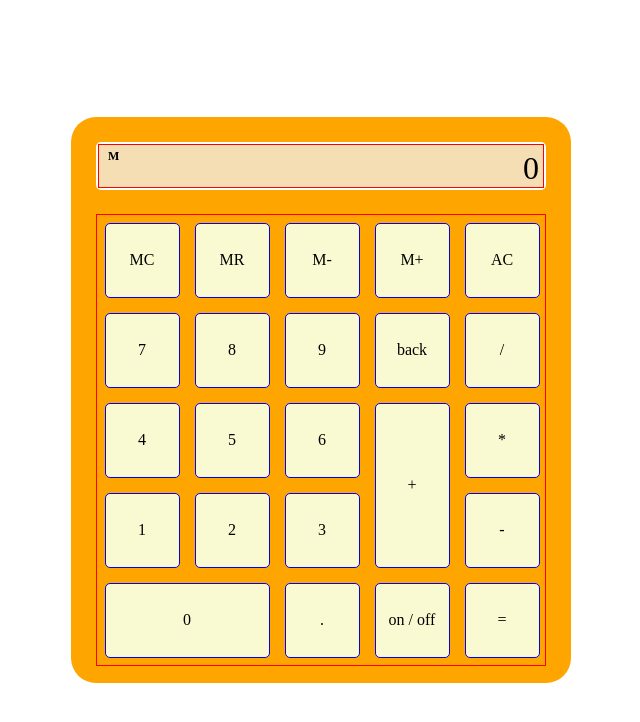
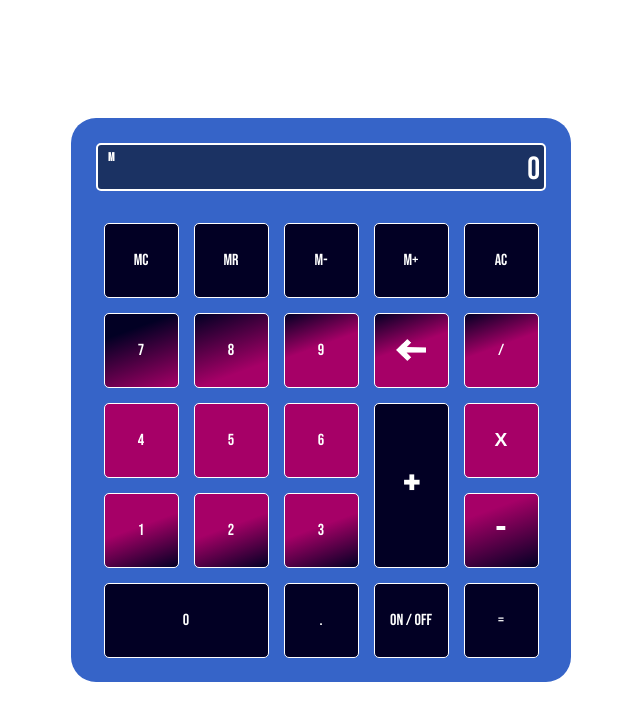
Before and after one commit to JosuerBague/Calculator, a plain HTML site: page frontend/index.html in a window 1280 px wide. Shown: the whole page, without its empty margins (319-959 px from the left). Drawn offline with Linux system fonts and the light colour scheme.

Commit message:
Update css for UI

```diff
--- a/frontend/index.css
+++ b/frontend/index.css
@@ -1,9 +1,12 @@
+@import url('https://fonts.googleapis.com/css2?family=Bebas+Neue&display=swap');
+
 *,
 ::before,
 ::after {
   margin: 0;
   padding: 0;
   box-sizing: border-box;
+  font-family: 'Bebas Neue', cursive;
 }
 
 body {
@@ -22,7 +25,14 @@ body {
   height: min-content;
   padding-bottom: 1rem;
   border-radius: 25px;
-  background-color: orange;
+  /* background-color: rgb(255, 165, 0); */
+  /* background-color: rgb(136, 9, 108); */
+  /* background: rgb(68, 34, 60); */
+  /* background: linear-gradient(90deg, rgba(68, 34, 60, 1) 0%, rgba(136, 9, 108, 1) 35%, rgba(136, 9, 108, 1) 100%); */
+  /* background: rgb(68, 34, 60); */
+  /* background: linear-gradient(90deg, rgba(68, 34, 60, 1) 0%, rgba(136, 9, 108, 1) 35%, rgba(68, 34, 60, 1) 100%); */
+  /* background: rgb(68, 34, 60); */
+  background: #3664c8;
 }
 
 .calculator-display {
@@ -31,13 +41,14 @@ body {
   height: 3rem;
   margin: 1.5rem auto;
   border-radius: 5px;
-  background-color: wheat;
+  /* background-color: wheat; */
+  background-color: rgba(0, 0, 0, 0.5);
+  color: #fff;
   position: relative;
 }
 
 .calculator-buttons {
   width: 90%;
-  border: 1px solid red;
   min-height: 1rem;
   margin: 1px auto;
   grid-template-columns: repeat(5, 90px);
@@ -52,80 +63,110 @@ body {
 .calculator-button {
   width: clamp(75px, 15%, 100px);
   height: clamp(75px, 15%, 100px);
-  border: 1px solid blue;
   display: flex;
   justify-content: center;
   align-items: center;
   border-radius: 5px;
   background-color: lightgoldenrodyellow;
+  border: 1px solid white;
 }
 
 /* First Row */
 .fn-memClear {
   grid-column: 1/2;
   grid-row: 1/2;
+  background-color: #020024;
+  color: #fff;
 }
 
 .fn-memRecall {
   grid-column: 2/3;
   grid-row: 1/2;
+  background-color: #020024;
+  color: #fff;
 }
 
 .fn-memSubtract {
   grid-column: 3/4;
   grid-row: 1/2;
+  background-color: #020024;
+  color: #fff;
 }
 
 .fn-memPlus {
   grid-column: 4/5;
   grid-row: 1/2;
+  background-color: #020024;
+  color: #fff;
 }
 
 .fn-clear {
   grid-column: 5/6;
   grid-row: 1/2;
+  background-color: #020024;
+  color: #fff;
 }
 
 /* Second Row */
 .num-seven {
   grid-column: 1/2;
   grid-row: 2/3;
+  background: linear-gradient(160deg, #020024 25%, #a60067);
+  color: #fff;
 }
 
 .num-eight {
   grid-column: 2/3;
   grid-row: 2/3;
+  background: linear-gradient(160deg, #020024 1%, #a60067 75%);
+  color: #fff;
 }
 
 .num-nine {
   grid-column: 3/4;
   grid-row: 2/3;
+  background: linear-gradient(160deg, #020024, #a60067 45%, #a60067);
+  color: #fff;
 }
 
 .fn-delete {
   grid-column: 4/5;
   grid-row: 2/3;
+  background-color: #a9f0d1;
+  background: linear-gradient(160deg, #020024, #a60067 45%, #a60067);
+}
+
+.fn-delete img {
+  width: 40%;
 }
 
 .op-divide {
   grid-column: 5/6;
   grid-row: 2/3;
+  background: linear-gradient(160deg, #020024, #a60067 45%, #a60067);
+  color: #fff;
 }
 
 /* Third Row */
 .num-four {
   grid-column: 1/2;
   grid-row: 3/4;
+  background: #a60067;
+  color: #fff;
 }
 
 .num-five {
   grid-column: 2/3;
   grid-row: 3/4;
+  background: #a60067;
+  color: #fff;
 }
 
 .num-six {
   grid-column: 3/4;
   grid-row: 3/4;
+  background: #a60067;
+  color: #fff;
 }
 
 .op-plus {
@@ -133,60 +174,88 @@ body {
   grid-row: 3/5;
 
   height: 165px;
+  background-color: #020024;
+  color: #fff;
+  font-size: 2.5rem;
+  font-weight: bold;
 }
 
 .op-multiply {
   grid-column: 5/6;
   grid-row: 3/4;
+  background: #a60067;
+  font-size: 1.2rem;
+  color: #fff;
+  display: flex;
+  justify-content: center;
+  align-items: center;
+  font-family: "Arial";
+  font-weight: bold;
 }
+
 
 /* Fourth Row */
 .num-one {
   grid-column: 1/2;
   grid-row: 4/5;
+  background: linear-gradient(160deg, #a60067 45%, #020024);
+  color: #fff;
 }
 
 .num-two {
   grid-column: 2/3;
   grid-row: 4/5;
+  background: linear-gradient(160deg, #a60067 45%, #020024);
+  color: #fff;
 }
 
 .num-three {
   grid-column: 3/4;
   grid-row: 4/5;
+  background: linear-gradient(160deg, #a60067 45%, #020024);
+  color: #fff;
 }
 
 .op-minus {
   grid-column: 5/6;
   grid-row: 4/5;
+  background: linear-gradient(160deg, #a60067 25%, #020024);
+  color: #fff;
+  font-size: 2.5rem;
 }
 
 /* Fifth Row */
 .zero {
   grid-column: 1/3;
   grid-row: 5/6;
-
+  background-color: #020024;
   width: clamp(165px, 15%, 200px);
+  color: #fff;
 }
 
 .decimal {
   grid-column: 3/4;
   grid-row: 5/6;
+  background-color: #020024;
+  color: #fff;
 }
 
 .equals {
   grid-column: 5/6;
   grid-row: 5/6;
+  background-color: #020024;
+  color: #fff;
 }
 
 .fn-power {
   grid-column: 4/5;
   grid-row: 5/6;
+  background-color: #020024;
+  color: #fff;
 }
 
 .display-main {
   min-width: 75px;
-  border: 1px solid red;
   min-height: 100%;
   display: flex;
   justify-content: flex-end;
--- a/frontend/index.html
+++ b/frontend/index.html
@@ -25,13 +25,13 @@
         <div class="calculator-button num-seven">7</div>
         <div class="calculator-button num-eight">8</div>
         <div class="calculator-button num-nine">9</div>
-        <div class="calculator-button fn-delete">back</div>
+        <div class="calculator-button fn-delete"><img src="./polygon-1.png" alt="delete"></div>
         <div class="calculator-button op-divide">/</div>
         <div class="calculator-button num-four">4</div>
         <div class="calculator-button num-five">5</div>
         <div class="calculator-button num-six">6</div>
         <div class="calculator-button op-plus">+</div>
-        <div class="calculator-button op-multiply">*</div>
+        <div class="calculator-button op-multiply">X</div>
         <div class="calculator-button num-one">1</div>
         <div class="calculator-button num-two">2</div>
         <div class="calculator-button num-three">3</div>
```
Also changed, not shown: frontend/polygon-1.png (added).
